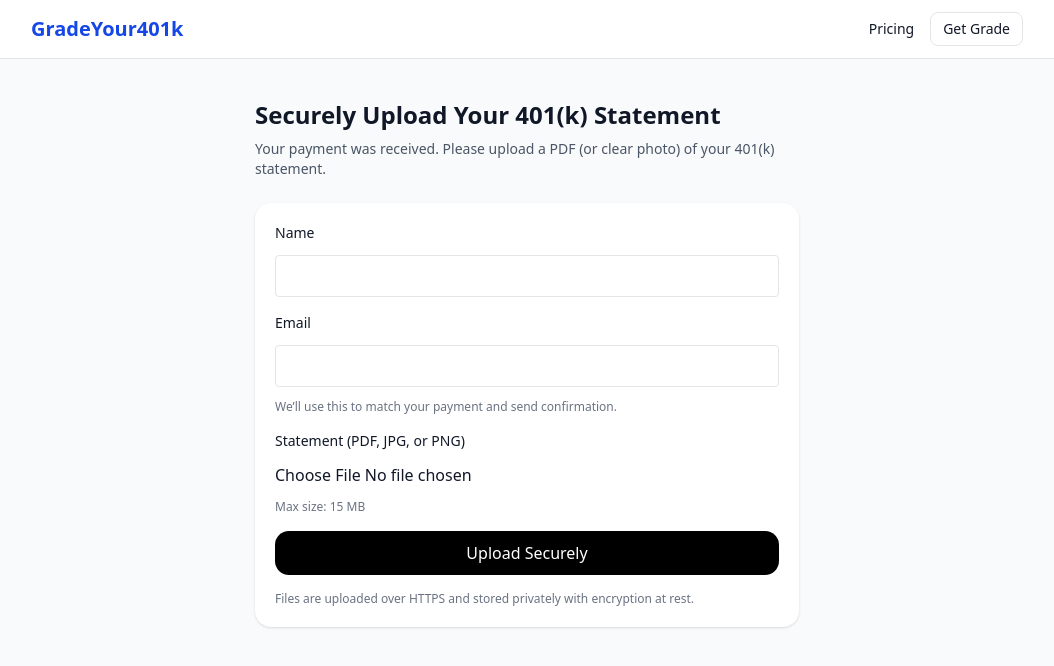
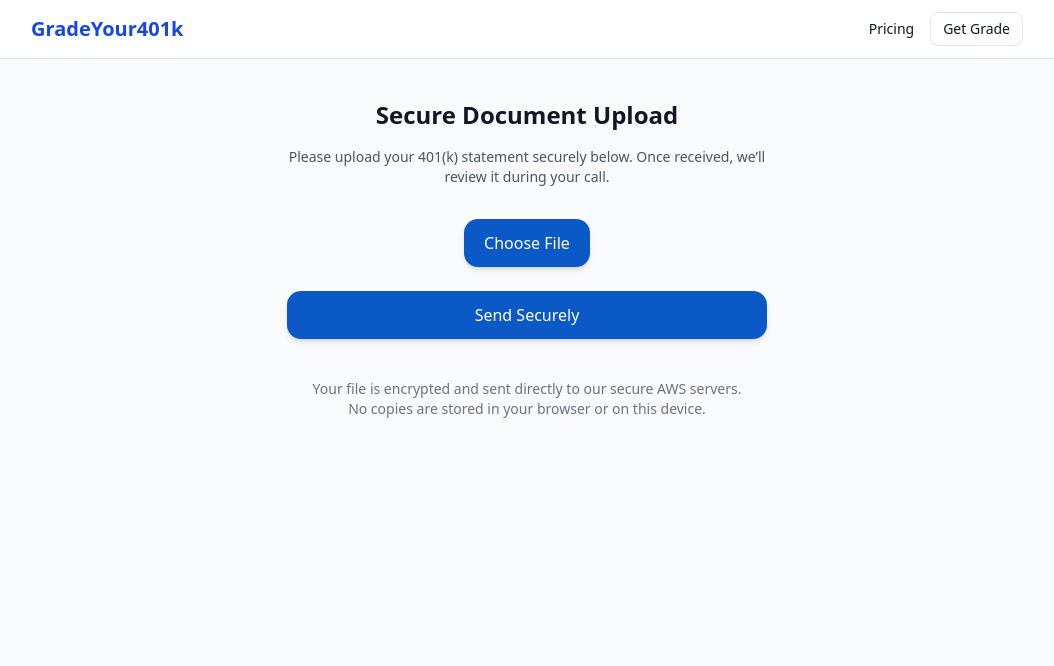
Before and after one commit to rremling/gradeyour401k, a Next.js app: page /upload in a window 1280 px wide. Shown: the top 666 px of the page, without its empty margins (113-1167 px from the left). Built offline with nearby package versions, Linux system fonts and the light colour scheme.

Commit message:
Update page.tsx

```diff
--- a/src/app/upload/page.tsx
+++ b/src/app/upload/page.tsx
@@ -1,18 +1,93 @@
-import { Suspense } from "react";
-import UploadClient from "./upload-client";
+"use client";
 
-export const dynamic = "force-dynamic";
+import { useState } from "react";
 
 export default function UploadPage() {
+  const [file, setFile] = useState<File | null>(null);
+  const [uploading, setUploading] = useState(false);
+  const [message, setMessage] = useState("");
+  const [err, setErr] = useState("");
+
+  async function handleUpload() {
+    if (!file) {
+      setErr("Please choose a file first.");
+      return;
+    }
+    setErr("");
+    setMessage("");
+    setUploading(true);
+
+    try {
+      const res = await fetch("/api/upload/s3-url", {
+        method: "POST",
+        headers: { "Content-Type": "application/json" },
+        body: JSON.stringify({ filename: file.name, type: file.type }),
+      });
+      const { url, fields } = await res.json();
+
+      const formData = new FormData();
+      Object.entries(fields).forEach(([key, value]) => {
+        formData.append(key, value as string);
+      });
+      formData.append("file", file);
+
+      const upload = await fetch(url, {
+        method: "POST",
+        body: formData,
+      });
+
+      if (!upload.ok) throw new Error("Upload failed");
+
+      setMessage("✅ File sent securely. You may now schedule your review.");
+    } catch (e: any) {
+      setErr(e.message || "Upload failed");
+    } finally {
+      setUploading(false);
+    }
+  }
+
   return (
-    <main className="max-w-xl mx-auto px-4 py-10">
-      <h1 className="text-2xl font-semibold mb-2">Securely Upload Your 401(k) Statement</h1>
-      <p className="text-sm text-gray-600 mb-6">
-        Your payment was received. Please upload a PDF (or clear photo) of your 401(k) statement.
+    <main className="max-w-lg mx-auto px-4 py-10 text-center">
+      <h1 className="text-2xl font-semibold mb-4">Secure Document Upload</h1>
+      <p className="text-sm text-gray-600 mb-8">
+        Please upload your 401(k) statement securely below. Once received, we’ll review it during your call.
       </p>
-      <Suspense fallback={<div>Loading…</div>}>
-        <UploadClient />
-      </Suspense>
+
+      {/* Choose File Button */}
+      <div className="mb-6">
+        <label
+          htmlFor="file-upload"
+          className="cursor-pointer inline-block bg-[#0b59c7] text-white font-medium px-5 py-3 rounded-xl hover:bg-[#0a4fb5] transition shadow-md"
+        >
+          {file ? `Selected: ${file.name}` : "Choose File"}
+        </label>
+        <input
+          id="file-upload"
+          type="file"
+          accept=".pdf,.jpg,.jpeg,.png"
+          className="hidden"
+          onChange={(e) => setFile(e.target.files?.[0] || null)}
+        />
+      </div>
+
+      {/* Send Securely Button */}
+      <button
+        onClick={handleUpload}
+        disabled={uploading}
+        className="w-full bg-[#0b59c7] text-white rounded-xl py-3 font-medium hover:bg-[#0a4fb5] transition disabled:opacity-50 shadow-md"
+      >
+        {uploading ? "Sending..." : "Send Securely"}
+      </button>
+
+      {err && <p className="mt-4 text-sm text-red-600">{err}</p>}
+      {message && (
+        <p className="mt-4 text-sm text-green-600">{message}</p>
+      )}
+
+      <div className="mt-10 text-sm text-gray-500">
+        <p>Your file is encrypted and sent directly to our secure AWS servers.</p>
+        <p>No copies are stored in your browser or on this device.</p>
+      </div>
     </main>
   );
 }
```
